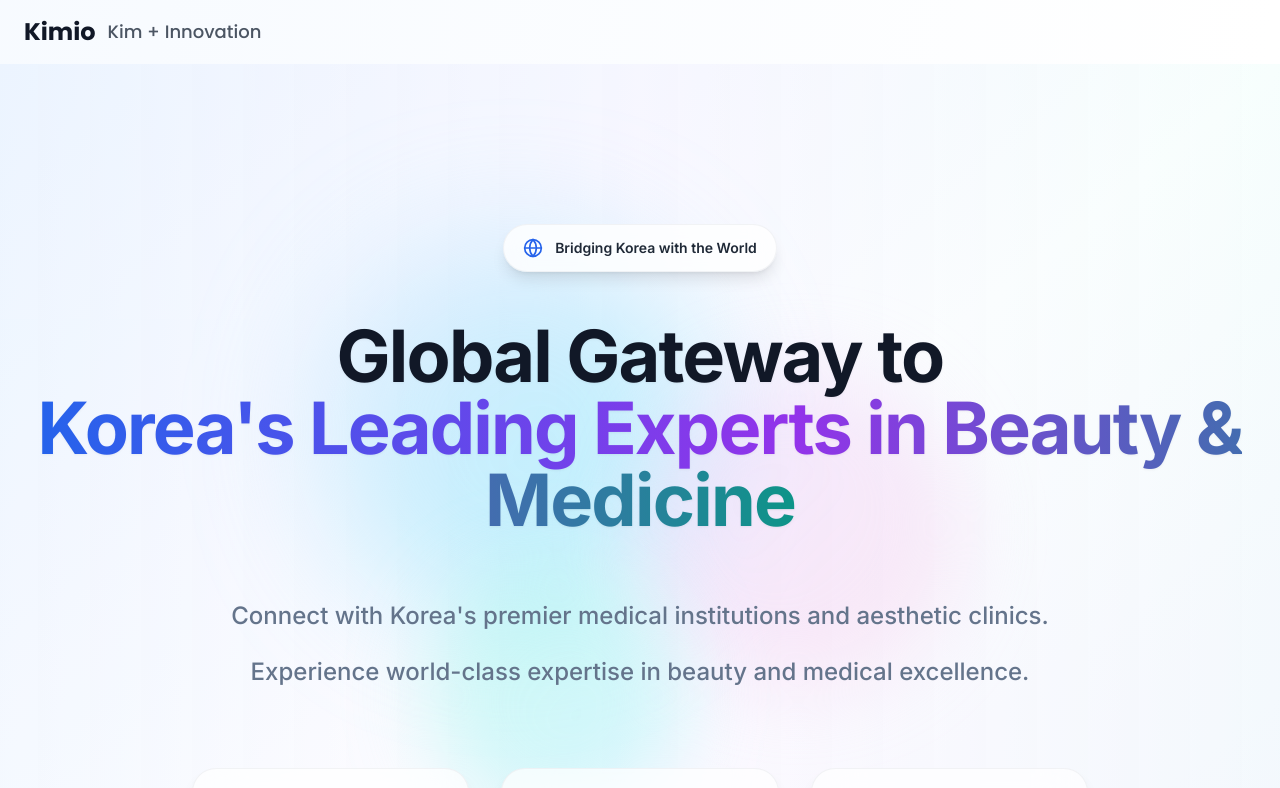
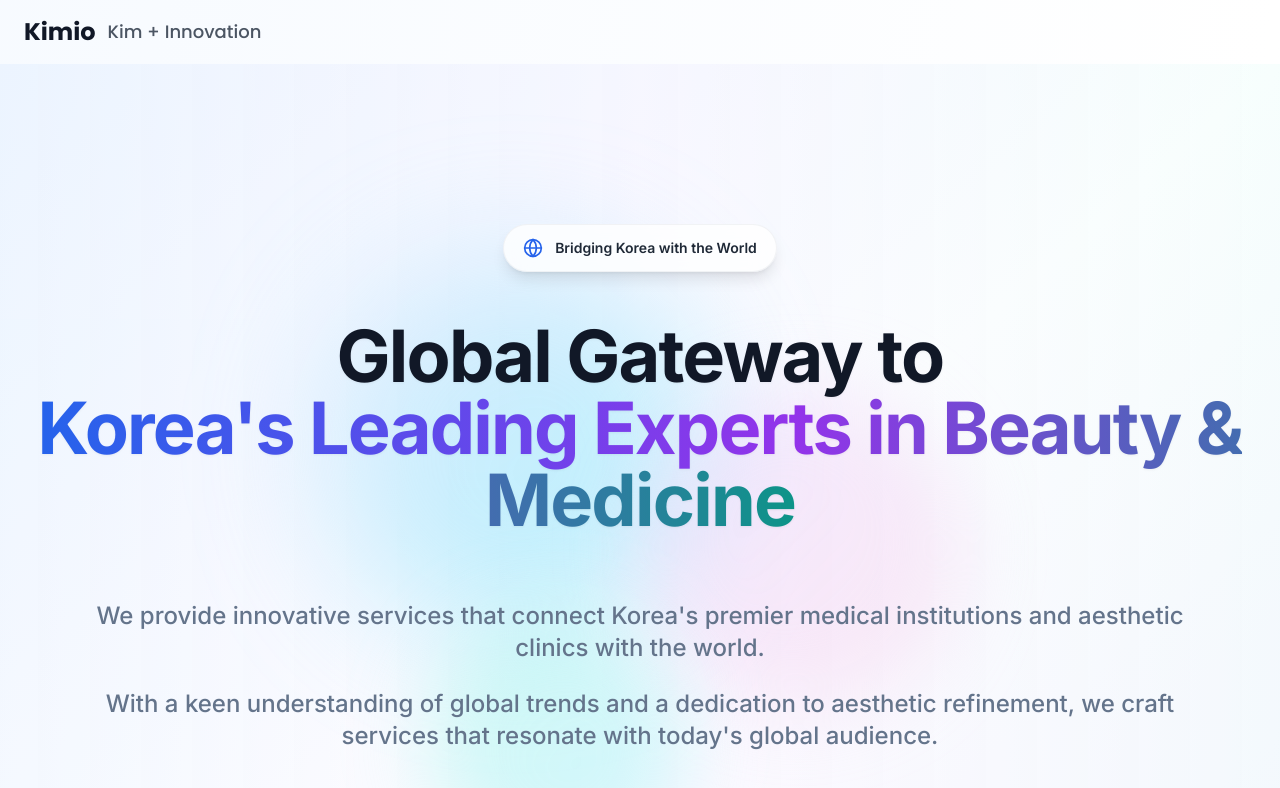
Before and after one commit to hi-jihyun-nam/stellar-web-welcome-site, a React (Vite) app: page / in a window 1280 px wide. Shown: the top 788 px of the page. Built offline with nearby package versions, Linux system fonts and the light colour scheme.

Commit message:
Reverted to commit 4ea07dd833f1d429d30c7e98446772f36a0ad43b

```diff
--- a/src/components/Hero.tsx
+++ b/src/components/Hero.tsx
@@ -1,11 +1,8 @@
-
 import { Sparkles, ArrowRight, Globe } from "lucide-react";
 import { Button } from "@/components/ui/button";
 import AnimatedCounter from "./AnimatedCounter";
-
 const Hero = () => {
-  return (
-    <section className="relative min-h-screen flex items-center justify-center px-6 py-32 overflow-hidden">
+  return <section className="relative min-h-screen flex items-center justify-center px-6 py-32 overflow-hidden">
       {/* Enhanced 3D Background */}
       <div className="absolute inset-0 bg-gradient-to-br from-blue-50 via-white to-purple-50"></div>
 
@@ -35,10 +32,10 @@ const Hero = () => {
               Korea's Leading Experts in Beauty & Medicine
             </span>
           </h1>
-          <p className="text-lg sm:text-xl max-w-4xl mx-auto leading-relaxed px-4 sm:px-6 md:px-8 text-slate-500 font-medium md:text-2xl">
-            Connect with Korea's premier medical institutions and aesthetic clinics.
+          <p className="text-lg sm:text-xl max-w-6xl mx-auto leading-relaxed px-4 sm:px-6 md:px-8 text-slate-500 font-medium md:text-2xl">
+            We provide innovative services that connect Korea's premier medical institutions and aesthetic clinics with the world.
             <span className="block mt-4 sm:mt-5 md:mt-6">
-              Experience world-class expertise in beauty and medical excellence.
+              With a keen understanding of global trends and a dedication to aesthetic refinement, we craft services that resonate with today's global audience.
             </span>
           </p>
         </div>
@@ -68,8 +65,6 @@ const Hero = () => {
           </div>
         </div>
       </div>
-    </section>
-  );
+    </section>;
 };
-
 export default Hero;
```
